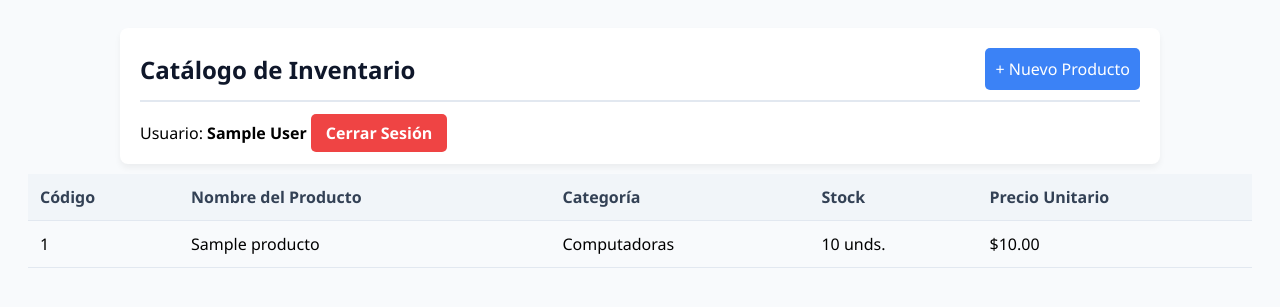
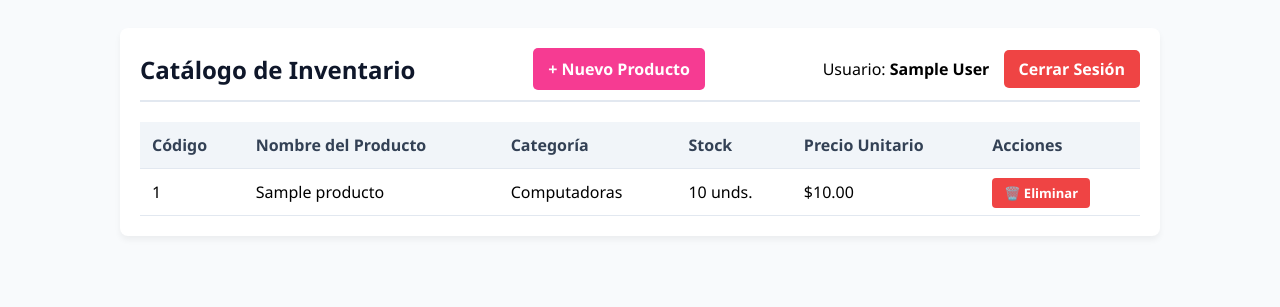
Before and after one commit to Lydia-Rakel/sistema_inventario_ventas, a PHP site: page /inventario.php in a window 1280 px wide. Shown: the top 307 px of the page. Run offline with PHP 8.4, Linux system fonts and the light colour scheme; the visitor is signed in with stand-in values (Sample User, id 1); data comes from the database, SQL or seed files in the repository; tables that the repository leaves empty hold one stand-in row (values such as "Sample post").

Commit message:
Agregada funcionalidad DELETE dinámica y confirmación JavaScript

```diff
--- a/inventario.php
+++ b/inventario.php
@@ -1,23 +1,28 @@
 <?php
-// 1. Iniciar sesión y aplicar el candado de seguridad (Guía 14)
+// 1. Iniciar sesión y aplicar seguridad
 session_start();
+
 if (!isset($_SESSION['user_id'])) {
     header("Location: index.php");
     exit();
 }
 
-// 2. Incluir el puente de conexión a la base de datos
+// 2. Conexión a la base de datos
 require_once 'conexion.php';
 
-// 3. Preparar la consulta SQL relacional (Guía 11)
-// Usamos INNER JOIN para mostrar el nombre de la categoría, no su ID numérico
+// 3. Consulta con INNER JOIN
 $sql = "SELECT p.id, p.nombre_producto, c.nombre_categoria, p.stock, p.precio
         FROM productos p
         INNER JOIN categorias c ON p.categoria_id = c.id
         ORDER BY p.id ASC";
 
-// 4. Ejecutar la consulta con MySQLi Orientado a Objetos
+// Ejecutar consulta
 $resultado = $conn->query($sql);
+
+// Validar errores de consulta
+if (!$resultado) {
+    die("Error en la consulta: " . $conn->error);
+}
 ?>
 
 <!DOCTYPE html>
@@ -26,38 +31,128 @@ $resultado = $conn->query($sql);
 <meta charset="UTF-8">
 <meta name="viewport" content="width=device-width, initial-scale=1.0">
 <title>Inventario - Sistema de Ventas</title>
+
 <style>
-body { font-family: 'Segoe UI', Tahoma, Geneva, Verdana, sans-serif; background-color:
-#f8fafc; padding: 20px; }
-.container { max-width: 1000px; margin: 0 auto; background: white; padding: 20px;
-border-radius: 8px; box-shadow: 0 4px 6px rgba(0,0,0,0.05); }
-.header { display: flex; justify-content: space-between; align-items: center; border-bottom:
-2px solid #e2e8f0; padding-bottom: 10px; margin-bottom: 20px; }
-h2 { color: #0f172a; margin: 0; }
-.btn-salir { background-color: #ef4444; color: white; text-decoration: none; padding: 8px
-15px; border-radius: 5px; font-weight: bold; }
-.btn-salir:hover { background-color: #dc2626; }
-table { width: 100%; border-collapse: collapse; margin-top: 10px; }
-th, td { padding: 12px; text-align: left; border-bottom: 1px solid #e2e8f0; }
-th { background-color: #f1f5f9; color: #334155; font-weight: bold; }
-tr:hover { background-color: #f8fafc; }
-.stock-bajo { color: #dc2626; font-weight: bold; }
+body {
+    font-family: 'Segoe UI', Tahoma, Geneva, Verdana, sans-serif;
+    background-color: #f8fafc;
+    padding: 20px;
+}
+
+.container {
+    max-width: 1000px;
+    margin: 0 auto;
+    background: white;
+    padding: 20px;
+    border-radius: 8px;
+    box-shadow: 0 4px 6px rgba(0,0,0,0.05);
+}
+
+.header {
+    display: flex;
+    justify-content: space-between;
+    align-items: center;
+    border-bottom: 2px solid #e2e8f0;
+    padding-bottom: 10px;
+    margin-bottom: 20px;
+}
+
+h2 {
+    color: #0f172a;
+    margin: 0;
+}
+
+.btn-nuevo {
+    background: #f63b92;
+    color: white;
+    padding: 10px 15px;
+    text-decoration: none;
+    border-radius: 5px;
+    font-weight: bold;
+}
+
+.btn-salir {
+    background-color: #ef4444;
+    color: white;
+    text-decoration: none;
+    padding: 8px 15px;
+    border-radius: 5px;
+    font-weight: bold;
+    margin-left: 10px;
+}
+
+.btn-salir:hover {
+    background-color: #dc2626;
+}
+
+table {
+    width: 100%;
+    border-collapse: collapse;
+    margin-top: 10px;
+}
+
+th, td {
+    padding: 12px;
+    text-align: left;
+    border-bottom: 1px solid #e2e8f0;
+}
+
+th {
+    background-color: #f1f5f9;
+    color: #334155;
+}
+
+tr:hover {
+    background-color: #f8fafc;
+}
+
+.stock-bajo {
+    color: #dc2626;
+    font-weight: bold;
+}
+
+.btn-eliminar {
+    background-color: #ef4444;
+    color: white;
+    padding: 6px 12px;
+    text-decoration: none;
+    border-radius: 4px;
+    font-size: 13px;
+    font-weight: bold;
+}
+
+.btn-eliminar:hover {
+    background-color: #b91c1c;
+}
 </style>
+
 </head>
+
 <body>
 
 <div class="container">
+
     <div class="header">
         <h2>Catálogo de Inventario</h2>
-            <a href="nuevo_producto.php" style="background: #3b82f6; color: white; padding: 10px; text-decoration: none; border-radius: 5px;">+ Nuevo Producto</a>
-        </div>
+
+        <a href="nuevo_producto.php" class="btn-nuevo">
+            + Nuevo Producto
+        </a>
+
         <div>
-            <span>Usuario: <strong><?php echo $_SESSION['nombre']; ?></strong></span>
-            <a href="logout.php" class="btn-salir">Cerrar Sesión</a>
+            Usuario:
+            <strong>
+                <?php echo $_SESSION['nombre']; ?>
+            </strong>
+
+            <a href="logout.php" class="btn-salir">
+                Cerrar Sesión
+            </a>
         </div>
     </div>
 
     <table>
+
         <thead>
             <tr>
                 <th>Código</th>
@@ -65,43 +160,82 @@ tr:hover { background-color: #f8fafc; }
                 <th>Categoría</th>
                 <th>Stock</th>
                 <th>Precio Unitario</th>
+                <th>Acciones</th>
             </tr>
         </thead>
+
         <tbody>
+
         <?php
-// 5. Ciclo WHILE para imprimir las filas dinámicamente
-// Si hay resultados en la base de datos, iteramos fila por fila
         if ($resultado->num_rows > 0) {
-while($fila = $resultado->fetch_assoc()) {
 
-// Lógica de negocio: Si el stock es menor a 10, le ponemos una clase roja
-$claseStock = ($fila['stock'] < 10) ? 'stock-bajo' : '';
+            while ($fila = $resultado->fetch_assoc()) {
+
+                $claseStock = ($fila['stock'] < 10)
+                    ? "stock-bajo"
+                    : "";
         ?>
-<!-- HTML que se repite por cada producto -->
+
             <tr>
-<td> <?php echo $fila['id']; ?> </td>
-<td> <?php echo $fila['nombre_producto']; ?> </td>
-<td> <?php echo $fila['nombre_categoria']; ?> </td>
-<td class="<?php echo $claseStock; ?>"> <?php echo $fila['stock']; ?> unds. </td>
-<td> $<?php echo number_format($fila['precio'], 2); ?> </td>
+                <td>
+                    <?php echo $fila['id']; ?>
+                </td>
+
+                <td>
+                    <?php echo $fila['nombre_producto']; ?>
+                </td>
+
+                <td>
+                    <?php echo $fila['nombre_categoria']; ?>
+                </td>
+
+                <td class="<?php echo $claseStock; ?>">
+                    <?php echo $fila['stock']; ?> unds.
+                </td>
+
+                <td>
+                    $<?php echo number_format($fila['precio'], 2); ?>
+                </td>
+
+                <td>
+                    <a href="eliminar_producto.php?id=<?php echo $fila['id']; ?>"
+                       class="btn-eliminar"
+                       onclick="return confirm('¿Seguro que deseas eliminar el producto: <?php echo $fila['nombre_producto']; ?>?');">
+
+                       🗑️ Eliminar
+                    </a>
+                </td>
+
             </tr>
+
         <?php
-} // Fin del bucle while
+            }
+
         } else {
         ?>
-<!-- Si la tabla está vacía, mostramos este mensaje -->
+
             <tr>
-<td colspan="5" style="text-align:center;">No hay productos registrados en el
-sistema.</td>
+                <td colspan="6" style="text-align:center;">
+                    No hay productos registrados en el sistema.
+                </td>
             </tr>
-<?php } ?>
+
+        <?php
+        }
+        ?>
+
         </tbody>
+
     </table>
+
 </div>
 
 <?php
-// 6. Liberar la memoria del resultado (Buena práctica profesional)
+// Liberar memoria
 $resultado->free();
+
+// Cerrar conexión
+$conn->close();
 ?>
 
 </body>
```
Also changed, not shown: eliminar_producto.php (added, +37 -0 lines). Lines whose indentation alone changed are shown as unchanged.
